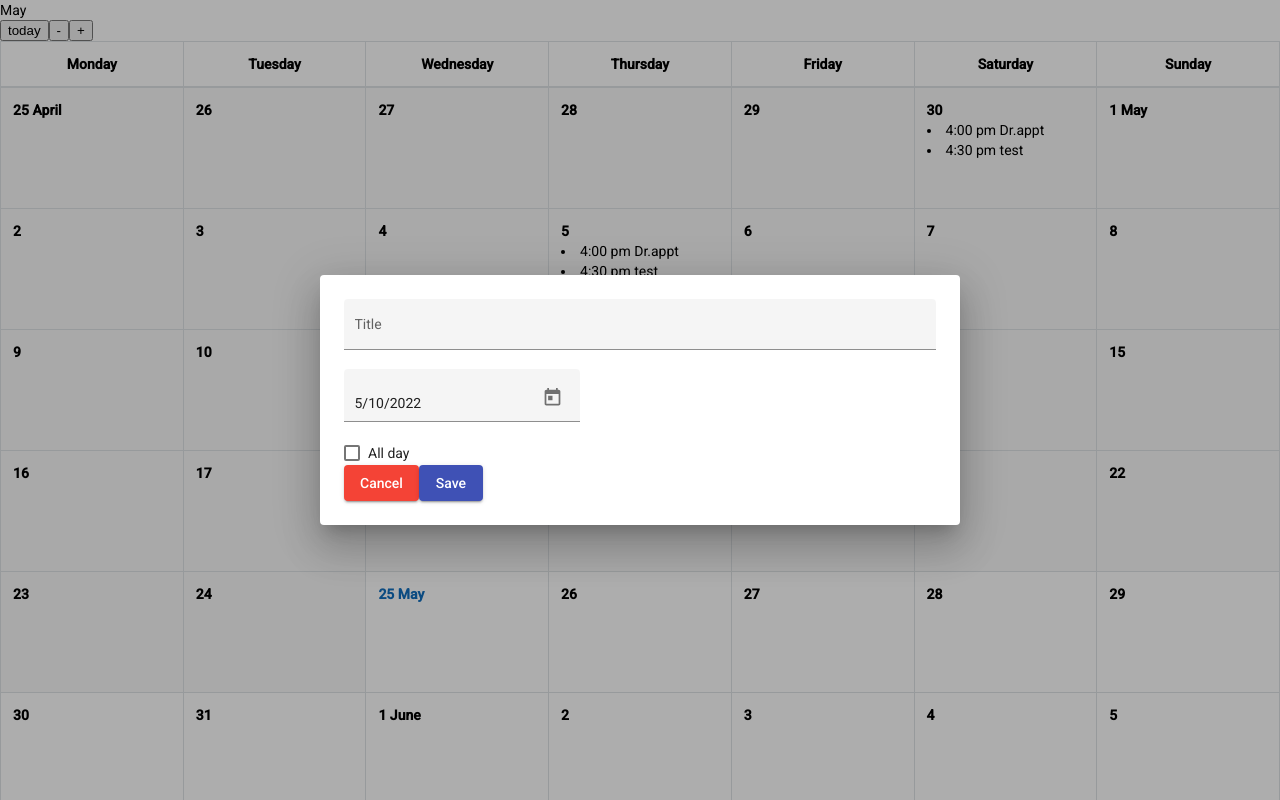
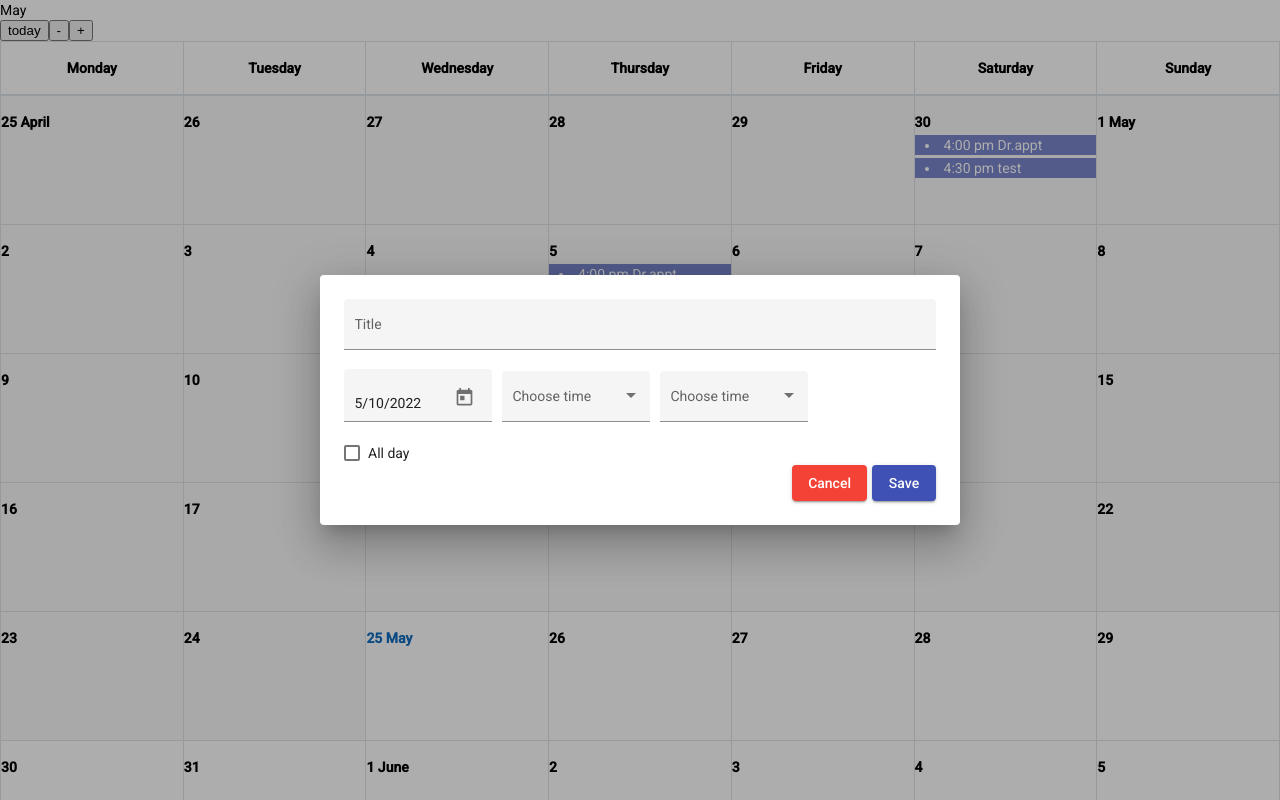
Before and after one commit to Ryan8988/uCalendar, an Angular app: page / in a window 1280 px wide. Both pictures are taken after a click on the element "10". Built offline with nearby package versions, Linux system fonts and the light colour scheme.

Commit message:
add appointment
add ability to add single day appointment or multiple days appointment

```diff
--- a/src/app/monthview/monthview.component.css
+++ b/src/app/monthview/monthview.component.css
@@ -18,7 +18,7 @@
 }
 
 .calendar-table td, .calendar-table th {
-  padding: .75rem;
+  padding: 1rem 0;
   vertical-align: top;
   border-top: 1px solid #dee2e6;
 }
@@ -31,6 +31,12 @@
 .calendar-day-div {
   width: 100%;
   height: 100%;
+}
+.calendar-day-div li {
+  background-color: rgb(121, 134, 203);;
+  padding: 0 10px;
+  color: white;
+  margin: 3px 0;
 }
 .calendar-items-wrapper {
   margin-left: -10px;
--- a/src/app/monthview/monthview.component.html
+++ b/src/app/monthview/monthview.component.html
@@ -24,12 +24,12 @@
   <tbody>
   <tr *ngFor="let row of calendar | chunk: 7; let i = index">
     <td class="calendar-day" [ngClass]="{'past-date': c.isPastDate, 'today': c.isToday}" *ngFor="let c of row; let j = index">
-      <div class="calendar-day-div" (click)="addEvent(i, j)">
+      <div class="calendar-day-div" (click)="addEvent(c)">
         <div class="calendar-day-header" [ngClass]="{'blue-date': c.isToday}">
           <strong>{{c.date.getDate()}}</strong>
           <strong *ngIf="c.isToday || (i==0 && j==0) || (c.date.getDate() == 1)"> {{monthNames[c.date.getMonth()]}}</strong>
         </div>
-        <li *ngFor="let event of c.event" (click)="editEvent(event, $event)">{{event.time}} {{event.title}}</li>
+        <li *ngFor="let event of c.event" (click)="editEvent(event, $event)">{{event.startTime}} {{event.title}}</li>
       </div>
     </td>
   </tr>
--- a/src/app/monthview/monthview.component.ts
+++ b/src/app/monthview/monthview.component.ts
@@ -37,10 +37,12 @@ export class MonthviewComponent implements OnInit {
 
     for (let i = 0; i < 35; i++) {
       const createEvent = [{
-        time: '4:00 pm',
+        startTime: '4:00 pm',
+        endTime: '4:30 pm',
         title: 'Dr.appt'
       }, {
-        time: '4:30 pm',
+        startTime: '4:30 pm',
+        endTime: '5:30 pm',
         title: 'test'
       }]
       if (i === 5 || i === 10) {
@@ -86,23 +88,51 @@ export class MonthviewComponent implements OnInit {
     this.generateCalendarDays(this.monthIndex);
   }
 
-  addEvent(i, j): void {
-    const index = i * 7 + j;
+  addEvent(c): void {
+    //const index = i * 7 + j;
     const dialogConfig = new MatDialogConfig();
     dialogConfig.width = '50%';
     dialogConfig.autoFocus = false;
-    dialogConfig.data = this.calendar[index];
+    dialogConfig.data = c;
     const dialogRef = this.dialog.open(AddEventDialogComponent, dialogConfig);
     dialogRef.afterClosed().subscribe(result => {
       console.log(result);
       if (!result) {
         return;
       }
-      if (result.apptTitle) {
-        this.calendar[index].event.push({
-          time: null,
-          title: result.apptTitle
-        });
+      if (result) {
+        if (result.allDay) { // for multiple days
+          let startIndex = -1, endIndex = -1;
+          this.calendar.forEach((item, index) => {
+            if (item.date.toDateString() === result.startDay.toDateString()) {
+              startIndex = index;
+            }
+            if (item.date.toDateString() === result.endDay.toDateString()) {
+              endIndex = index;
+            }
+          })
+          console.log('startIndex ==', startIndex + '-------endIndex ===', endIndex);
+          for (let i = startIndex; i <= endIndex; i++) {
+            this.calendar[i].event.push({
+              title: result.apptTitle,
+            });
+          }
+        } else {
+          let tgtIndex = -1;
+          this.calendar.forEach((item, index) => {
+            if (item.date.toDateString() === result.singleDay.toDateString()) {
+              tgtIndex = index;
+            }
+          })
+          console.log(tgtIndex);
+          this.calendar[tgtIndex].event.push({
+            title: result.apptTitle,
+            startTime: result.startTime,
+            endTime: result.endTime
+          });
+          this.calendar[tgtIndex].event.sort((a,b) => Date.parse('1970/01/01 ' + a.startTime) - Date.parse('1970/01/01 ' + b.startTime));
+          console.log(this.calendar[tgtIndex]);
+        }
       }
     });
 
--- a/src/app/shared/add-event-dialog/add-event-dialog.component.css
+++ b/src/app/shared/add-event-dialog/add-event-dialog.component.css
@@ -2,3 +2,13 @@
   display: flex;
   flex-direction: column;
 }
+.action-btns {
+  margin-left: auto;
+}
+.cancelBtn {
+  margin-right: 5px;
+}
+.not-all-day-div mat-form-field {
+  width: 25%;
+  margin: 0 10px 0 0;
+}
--- a/src/app/shared/add-event-dialog/add-event-dialog.component.html
+++ b/src/app/shared/add-event-dialog/add-event-dialog.component.html
@@ -6,8 +6,8 @@
   <mat-form-field *ngIf="alldayChecked" class="" appearance="fill">
     <mat-date-range-input
       [rangePicker]="apptDayRange">
-      <input matStartDate placeholder="Start date" formControlName="start">
-      <input matEndDate placeholder="End date" formControlName="end">
+      <input matStartDate placeholder="Start date" formControlName="startDay">
+      <input matEndDate placeholder="End date" formControlName="endDay">
     </mat-date-range-input>
     <mat-datepicker-toggle matSuffix [for]="apptDayRange"></mat-datepicker-toggle>
     <mat-date-range-picker #apptDayRange></mat-date-range-picker>
@@ -18,6 +18,26 @@
       <mat-datepicker-toggle matSuffix [for]="picker"></mat-datepicker-toggle>
       <mat-datepicker #picker></mat-datepicker>
     </mat-form-field>
+    <mat-form-field appearance="fill">
+      <mat-label>Choose time</mat-label>
+      <mat-select formControlName="startTime">
+        <ng-container *ngFor="let option of timeOptions">
+          <mat-option [value]="option">
+            {{option}}
+          </mat-option>
+        </ng-container>
+      </mat-select>
+    </mat-form-field>
+    <mat-form-field appearance="fill">
+      <mat-label>Choose time</mat-label>
+      <mat-select formControlName="endTime">
+        <ng-container *ngFor="let option of timeOptions">
+          <mat-option [value]="option">
+            {{option}}
+          </mat-option>
+        </ng-container>
+      </mat-select>
+    </mat-form-field>
   </div>
   <mat-checkbox (change)="checkAllday($event.checked)" formControlName="allDay">All day</mat-checkbox>
   <div class="action-btns">
--- a/src/app/shared/add-event-dialog/add-event-dialog.component.ts
+++ b/src/app/shared/add-event-dialog/add-event-dialog.component.ts
@@ -11,6 +11,7 @@ export class AddEventDialogComponent implements OnInit {
   appointmentForm: FormGroup;
   alldayChecked = false;
   passedData;
+  timeOptions;
   constructor(@Inject(MAT_DIALOG_DATA) data,
               private dialogRef: MatDialogRef<AddEventDialogComponent>,
               private fb: FormBuilder) {
@@ -18,11 +19,14 @@ export class AddEventDialogComponent implements OnInit {
     this.passedData = data;
     this.appointmentForm = this.fb.group({
       apptTitle: data.title,
-      allDay: null,
-      start: data.date,
-      end: null,
-      singleDay: data.date
-    })
+      allDay: false,
+      startDay: data.date,
+      endDay: null,
+      singleDay: data.date,
+      startTime: null,
+      endTime: null
+    });
+    this.timeOptions = this.getListofTimeslot();
   }
 
   ngOnInit(): void {
@@ -37,4 +41,16 @@ export class AddEventDialogComponent implements OnInit {
     console.log(e);
     this.alldayChecked = e;
   }
+
+  getListofTimeslot(): Array<string> {
+    const res = [];
+    const date = new Date();
+    for (let i = 0; i < 24 * 60; i = i + 15) {
+      date.setHours(0);
+      date.setMinutes(i);
+      res.push(date.toLocaleTimeString([], {hour: '2-digit', minute: '2-digit'}));
+    }
+    console.log(res);
+    return res;
+  }
 }
--- a/src/app/shared/models/calendarEvent.model.ts
+++ b/src/app/shared/models/calendarEvent.model.ts
@@ -1,6 +1,7 @@
 export class CalendarEvent {
-  public title: string;
-  public time: string;
+  title: string;
+  startTime?: string;
+  endTime?: string;
   constructor() {
   }
 }
--- a/src/app/shared/shared.module.ts
+++ b/src/app/shared/shared.module.ts
@@ -9,6 +9,7 @@ import {ReactiveFormsModule} from '@angular/forms';
 import {MatCheckboxModule} from '@angular/material/checkbox';
 import {MatDatepickerModule} from '@angular/material/datepicker';
 import {MatNativeDateModule} from '@angular/material/core';
+import {MatSelectModule} from '@angular/material/select';
 
 
 
@@ -17,7 +18,7 @@ import {MatNativeDateModule} from '@angular/material/core';
   imports: [
     CommonModule,
     ReactiveFormsModule,
-    MatDialogModule, MatInputModule, MatButtonModule, MatCheckboxModule, MatDatepickerModule, MatNativeDateModule
+    MatDialogModule, MatInputModule, MatButtonModule, MatCheckboxModule, MatDatepickerModule, MatNativeDateModule, MatSelectModule
   ],
   exports: [
     ChunkPipe
```
